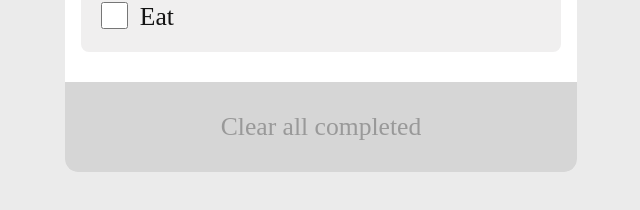
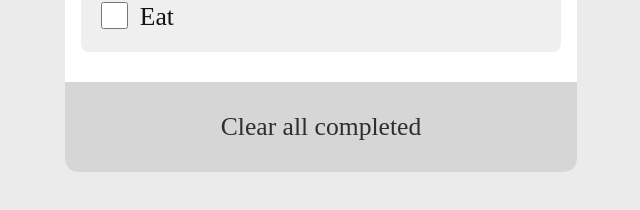
Before and after one commit to eng-mohamed-eldeeb/todo_list, a website built with webpack: page src/index.html in a window 1280 px wide. Shown: the part 566-776 px from the top of the page, without its empty margins (319-959 px from the left). Built offline with nearby package versions, Linux system fonts and the light colour scheme.

Commit message:
Fix all linter errors

```diff
--- a/src/index.html
+++ b/src/index.html
@@ -21,7 +21,7 @@
         <input class="AddToList" type="text" placeholder="Add to your list...">
         </div>
         <ul id="todoUl"></ul>
-        <span class="clearSpan"><p>Clear all completed</p></span>
+        <span class="clearSpan">Clear all completed</span>
     </section>
 </body>
 </html>
--- a/src/index.js
+++ b/src/index.js
@@ -1,4 +1,4 @@
-import _ from 'lodash';
+// import _ from 'lodash';
 import './style.css';
 
 const todoUL = document.querySelector('#todoUl');
@@ -6,26 +6,25 @@ const todoList = [
   {
     description: 'Go to work',
     completed: false,
-    index: 0
+    index: 0,
   },
   {
     description: 'Go to the supermarket',
     completed: false,
-    index: 1
+    index: 1,
   },
   {
     description: 'Eat',
     completed: false,
-    index: 2
-  }
+    index: 2,
+  },
 ];
 
-
-const todoLiCreation = (ul , list) => {
+const todoLiCreation = (ul, list) => {
   list.forEach((e) => {
-    const todoLi = `<li id='${e.index}'><input class="${e.completed}" type="checkbox"><p>${e.description}</p></li>`
+    const todoLi = `<li id='${e.index}'><input class="${e.completed}" type="checkbox"><p>${e.description}</p></li>`;
     ul.innerHTML += todoLi;
   });
-}
+};
 
 todoLiCreation(todoUL, todoList);
--- a/src/style.css
+++ b/src/style.css
@@ -88,7 +88,7 @@ body {
   width: 100%;
   font-size: 1.6rem;
   background-color: rgb(214, 214, 214);
-    color: rgb(153, 153, 153);
+  color: rgb(44, 46, 49);
   display: flex;
   justify-content: center;
   padding: 30px 0;
--- a/webpack.config.js
+++ b/webpack.config.js
@@ -6,7 +6,7 @@ module.exports = {
   mode: 'development',
   plugins: [
     new HtmlWebpackPlugin({
-        template: './src/index.html'
+      template: './src/index.html',
 
     }),
   ],
```
Also changed, not shown: package.json (+19 -2 lines), dist/index.html, dist/main.js, 1 other file. Lines whose indentation alone changed are shown as unchanged.
